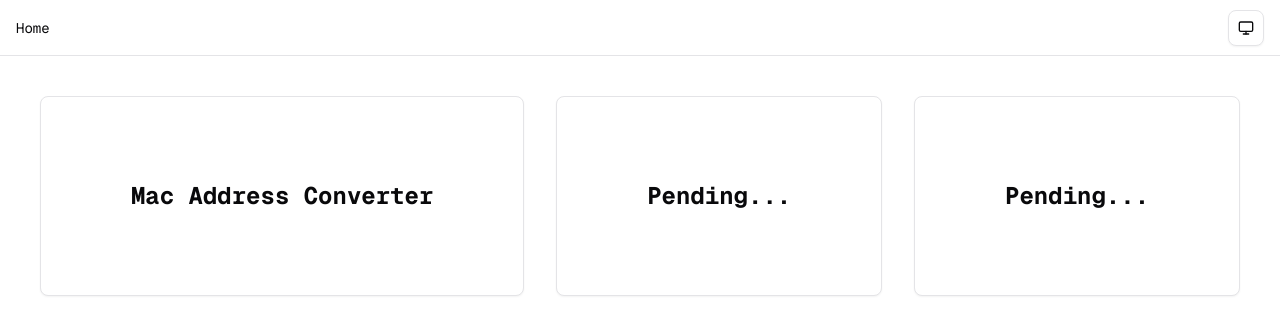
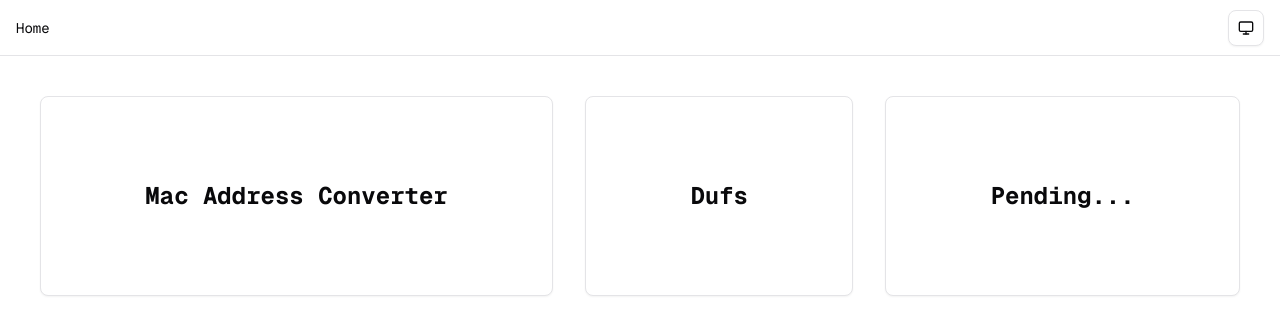
Before and after one commit to vhtmui/vhtmui.github.io, a Next.js app: page / in a window 1280 px wide. Shown: the top 334 px of the page. Built offline with nearby package versions, Linux system fonts and the light colour scheme.

Commit message:
feat(next): 配置静态导出并更新首页链接
配置next.config.mjs启用静态导出(output: "export")，
将首页待办卡片链接从"/pending"更新为"/dufs"

```diff
--- a/next.config.mjs
+++ b/next.config.mjs
@@ -2,6 +2,7 @@
 const nextConfig = {
   /* config options here */
   reactCompiler: true,
+  output: "export",
 };
 
 export default nextConfig;
--- a/src/app/page.js
+++ b/src/app/page.js
@@ -4,7 +4,7 @@ export default function Home() {
   return (
     <main className="flex flex-wrap items-start gap-8 p-10 min-h-screen w-full">
       <LinkCard href="/mac-converter">Mac Address Converter</LinkCard>
-      <LinkCard href="/pending">Pending...</LinkCard>
+      <LinkCard href="/dufs">Dufs</LinkCard>
       <LinkCard href="/pending">Pending...</LinkCard>
     </main>
   );
```
Also changed, not shown: 1 other file (tests, documents, lock files or other folders).
